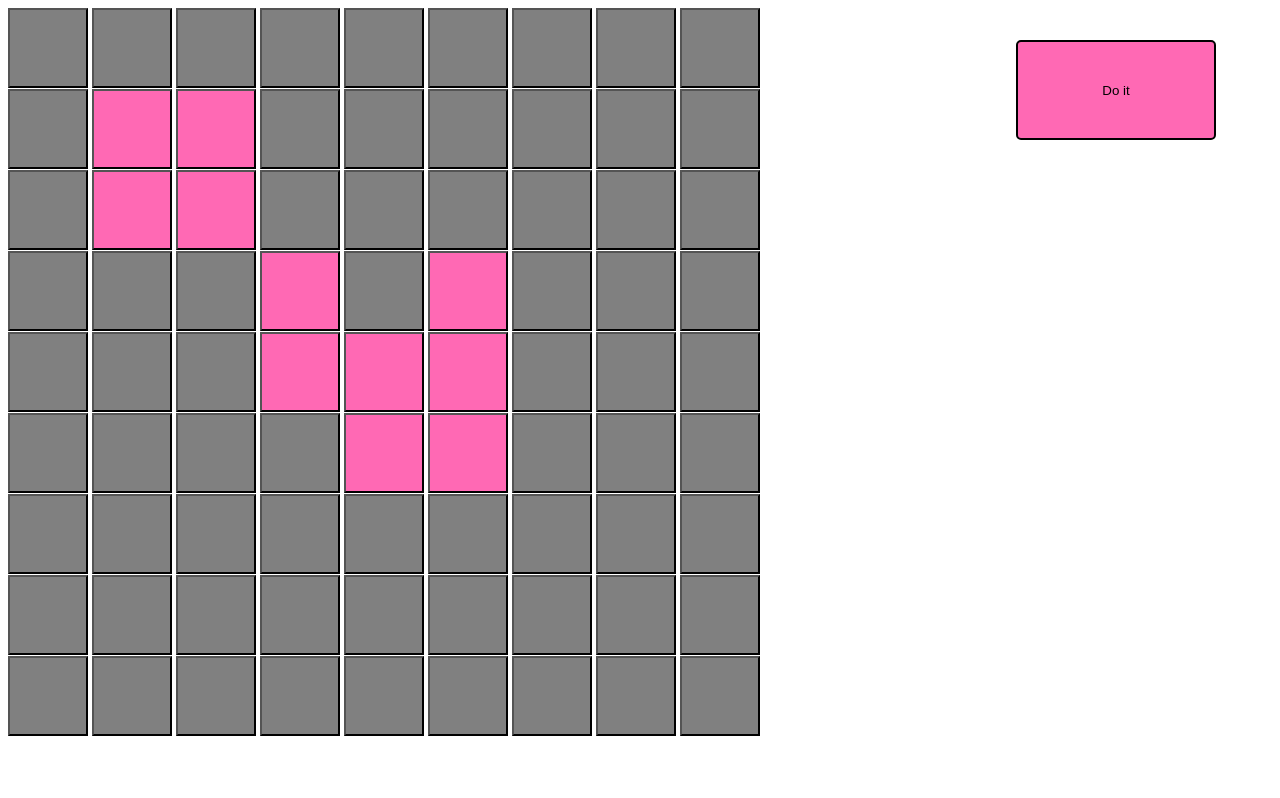
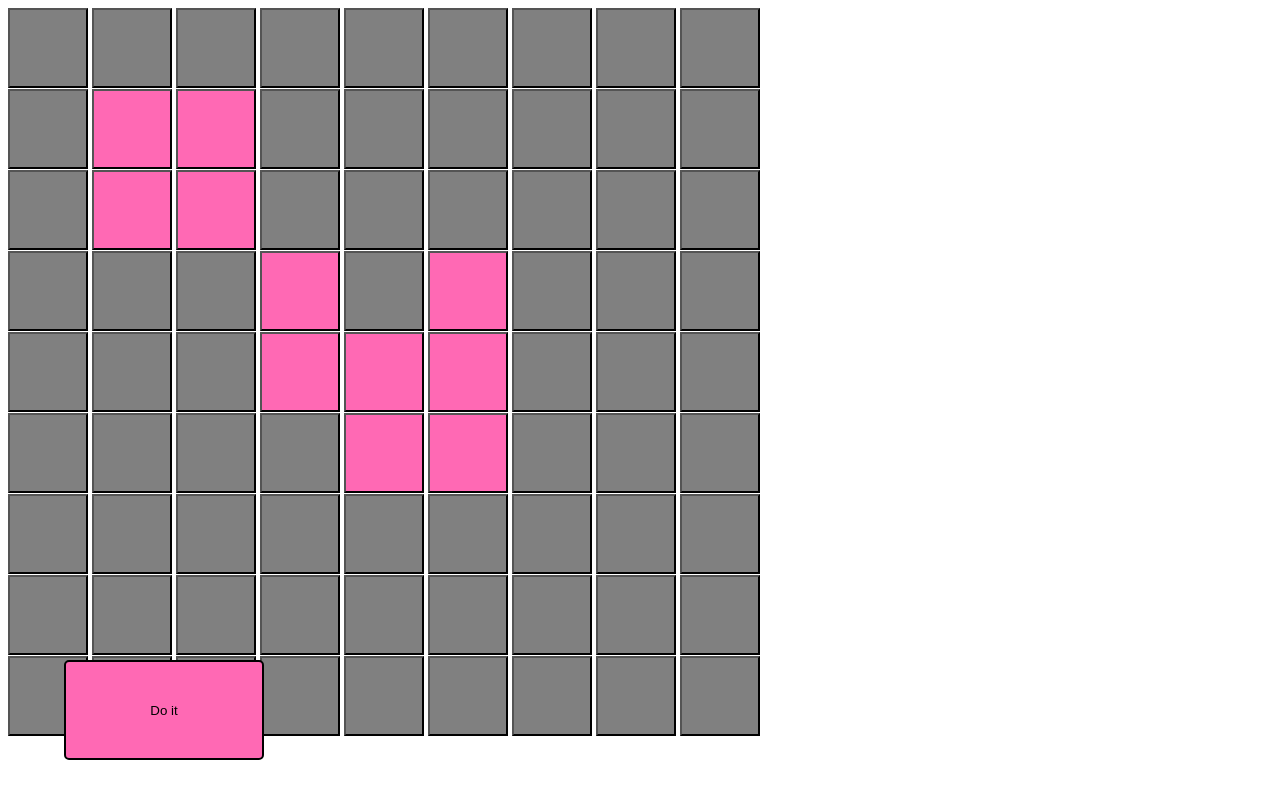
Before and after one commit to Jwhiles/game-of-life, a website: page index.html in a window 1280 px wide. Drawn offline with Linux system fonts and the light colour scheme.

Commit message:
move start button

```diff
--- a/index.css
+++ b/index.css
@@ -11,8 +11,8 @@
 .start {
   background-color: hotpink;
   position: absolute;
-  top: 5vh;
-  right: 5vw;
+  bottom: 5vh;
+  left: 5vw;
   height: 100px;
   width: 200px;
   border: solid black 2px;
```
